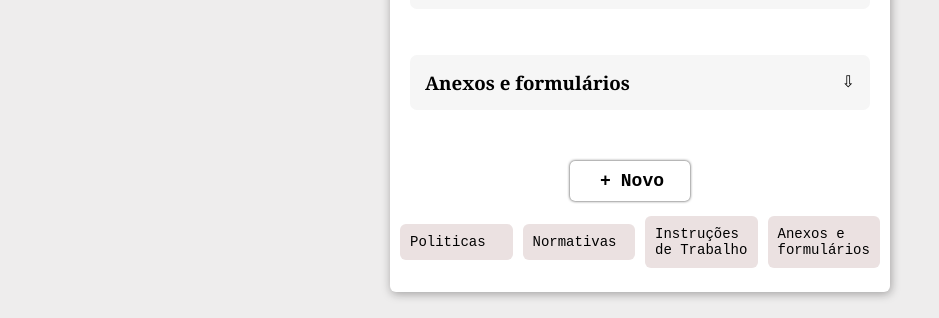
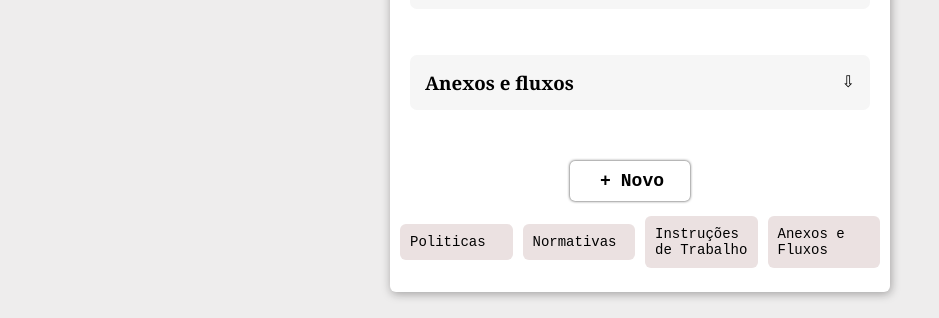
Before and after one commit to Ericsilvaa/intranet-sj-gd, a plain HTML site: page secondPages/teste.html in a window 1280 px wide. Shown: the part 438-756 px from the top of the page, without its empty margins (0-939 px from the left). Drawn offline with Linux system fonts and the light colour scheme.

Commit message:
troca do nome de Anexos

```diff
--- a/secondPages/teste.html
+++ b/secondPages/teste.html
@@ -59,7 +59,7 @@
 
             <div class="menu-gestao-geral">
                 <section class="tab-menu-principal">
-                        <h3>Anexos e formulários</h3>
+                        <h3>Anexos e fluxos</h3>
                 </section>
 
                 <section class="tab-menu-pdf ">
@@ -80,7 +80,7 @@
                     <div class="ativo">Politicas</div>
                     <div class="ativo">Normativas</div>
                     <div class="ativo">Instruções de Trabalho</div>
-                    <div class="ativo">Anexos e formulários</div>
+                    <div class="ativo">Anexos e Fluxos</div>
                 </section>
             </div>
         </section>
```
